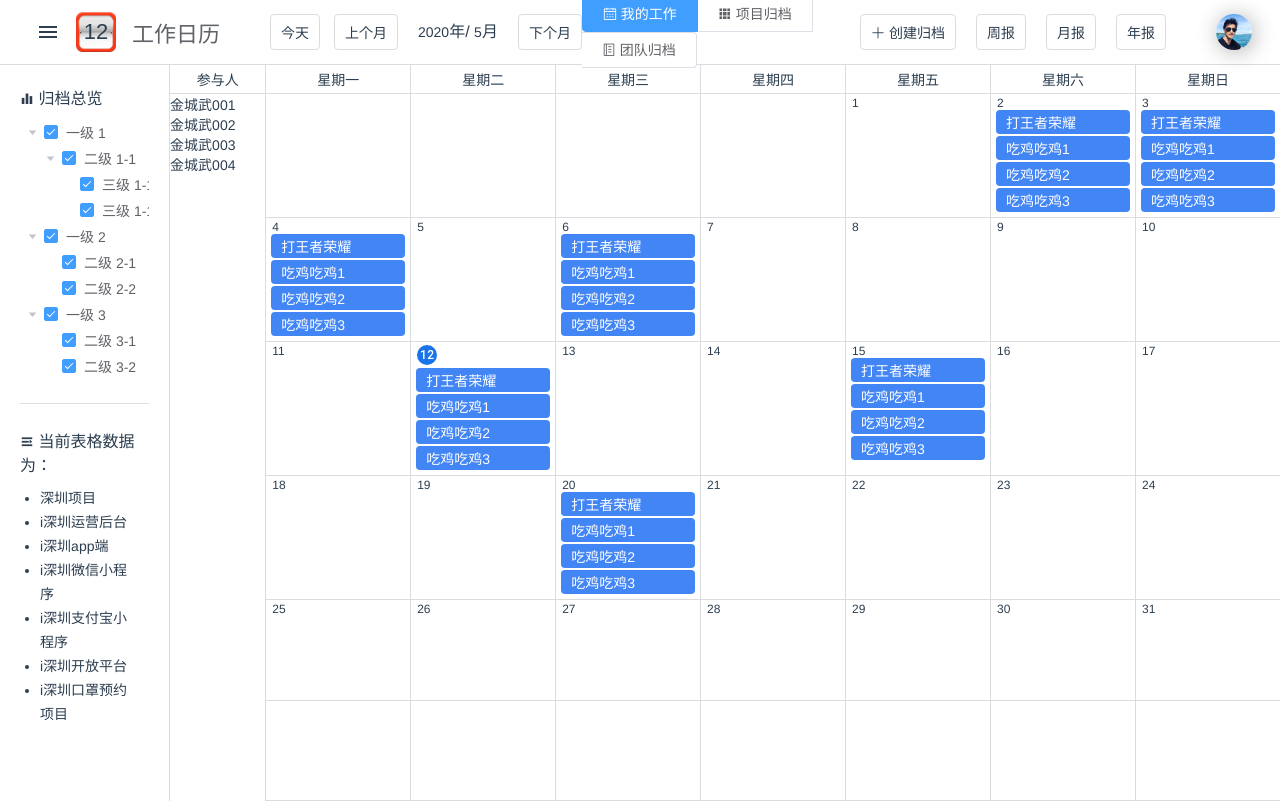
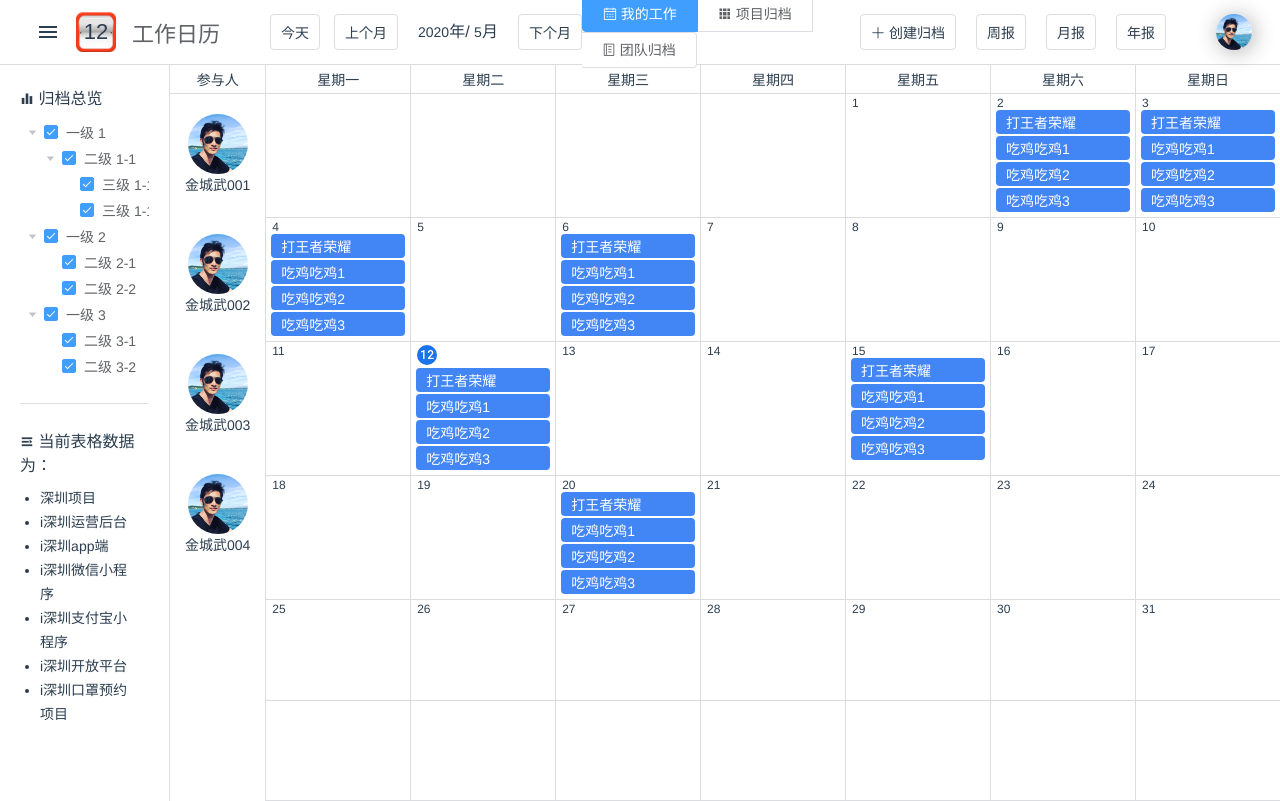
Before and after one commit to tutusiji/working-calendar, a Vue app: page / in a window 1280 px wide. Built offline with nearby package versions, Linux system fonts and the light colour scheme.

Commit message:
修改人员列表视图

```diff
--- a/src/views/Calendar.vue
+++ b/src/views/Calendar.vue
@@ -129,6 +129,7 @@
 						v-for="(row, index) in teamList"
 						:key="index"
 					>
+						<img v-bind:src="row.avater" alt="">
 						{{ row.name }}
 					</div>
 				</div>
@@ -213,6 +214,7 @@ import ArchiveList from "../tempdata/archive.json";
 import ReportPanel from "../components/ReportPanel";
 import CreateArchive from "../components/CreateArchive";
 import AddArchiveItems from "../components/AddArchiveItems";
+import hkimg from "@/assets/hk.png";
 import "./main.less";
 
 export default {
@@ -315,22 +317,22 @@ export default {
 			],
 			teamList: [
 				{
-					avater: "@/assets/hk.png",
+					avater: hkimg,
 					name: "金城武001",
 					id: "jinchengwu001"
 				},
 				{
-					avater: "@/assets/hk.png",
+					avater: hkimg,
 					name: "金城武002",
 					id: "jinchengwu002"
 				},
 				{
-					avater: "@/assets/hk.png",
+					avater: hkimg,
 					name: "金城武003",
 					id: "jinchengwu003"
 				},
 				{
-					avater: "@/assets/hk.png",
+					avater: hkimg,
 					name: "金城武004",
 					id: "jinchengwu04"
 				}
--- a/src/views/main.less
+++ b/src/views/main.less
@@ -147,9 +147,10 @@
 			}
 
 			dd {
-				ul{
+				ul {
 					padding: 0 20px;
-                    li{
+
+					li {
 						line-height: 24px;
 						font-style: normal;
 					}
@@ -196,6 +197,21 @@
 				padding: 4px 0;
 				text-align: center;
 				border-bottom: 1px solid #dadce0;
+			}
+
+			.team-content {
+				.row {
+                    padding: 20px 4px;
+                    text-align: center;
+					img {
+                        display: block;
+                        margin: 0 auto;
+						width: 60px;
+						height: 60px;
+						border-radius: 100%;
+					}
+				}
+
 			}
 		}
 
```
Lines whose indentation alone changed are shown as unchanged.
